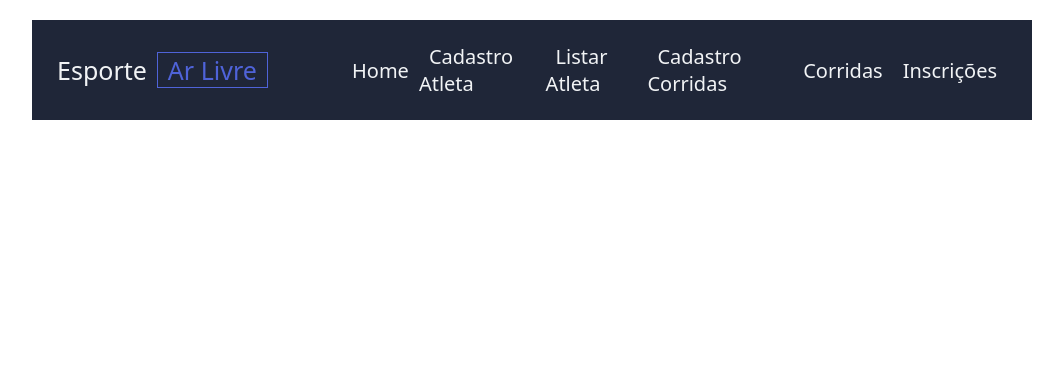
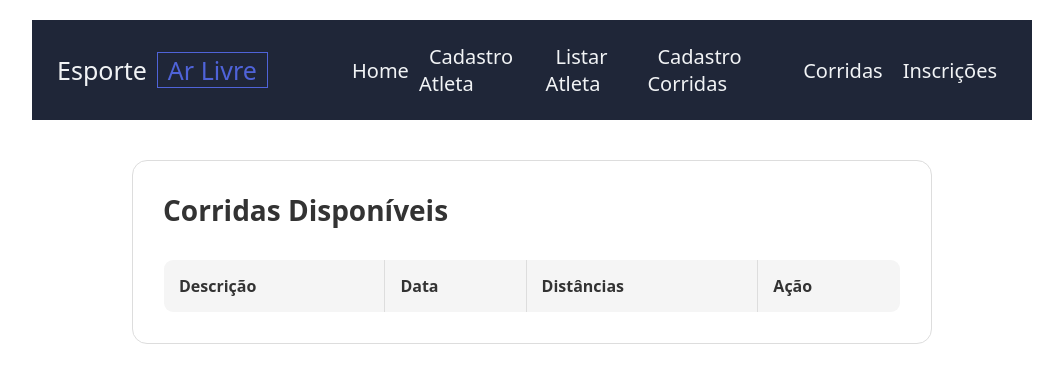
Before and after one commit to giovanavoliveira8-sketch/esportearlivre_qpr210001, an Angular app: page /corridadisponivel in a window 1280 px wide. Before the commit this address led to /. Shown: the top 382 px of the page, without its empty margins (108-1171 px from the left). Built offline with nearby package versions, Linux system fonts and the light colour scheme.

Commit message:
Comitadoos

```diff
--- a/src/app/app.routes.ts
+++ b/src/app/app.routes.ts
@@ -4,6 +4,7 @@ import { AtletaComponentComponent } from './component/atleta-component/atleta-co
 import { HomeComponentComponent } from './component/home-component/home-component.component';
 import { CadastroCorridasComponent } from './component/cadastro-corridas/cadastro-corridas.component';
 import { AtletaListComponent } from './component/atleta-list/atleta-list.component';
+import { CorridaComponent } from './component/corrida/corrida.component';
 
 export const routes: Routes = [
 
@@ -36,6 +37,11 @@ export const routes: Routes = [
     {
         path:"listaAtleta",
         component: AtletaListComponent,
+    },
+
+    {
+        path: "corridadisponivel",
+        component: CorridaComponent
     }
 
 ];
--- a/src/app/component/cadastro-corridas/cadastro-corridas.component.css
+++ b/src/app/component/cadastro-corridas/cadastro-corridas.component.css
@@ -32,6 +32,7 @@ body {
     flex-direction: column;
 }
 
+
 /* Labels */
 #form label {
     margin-top: 10px;
@@ -60,6 +61,17 @@ body {
     color: #555;
 
     outline: none;
+}
+
+#form label,
+#form .input01,
+#form .input02[type="date"] {
+    width: 100%;
+}
+
+#form button {
+    width: 109px;
+    margin-top: 15px;
 }
 
 /* Descrição */
--- /dev/null
+++ b/src/app/component/corrida/corrida.component.css
@@ -0,0 +1,40 @@
+#corrida {
+    width: 800px;
+    margin: 40px auto;
+    padding: 30px;
+    background-color: white;
+    border: 1px solid #ddd;
+    border-radius: 15px;
+}
+
+#corrida h2 {
+    margin: 0 0 30px 0;
+    font-size: 28px;
+    color: #333;
+}
+
+#corridas {
+    width: 100%;
+}
+
+#corridas table {
+    width: 100%;
+    border-collapse: collapse;
+    border-spacing: 0;
+    border: 1px solid #ddd;
+    border-radius: 10px;
+    overflow: hidden;
+}
+
+#corridas th,
+#corridas td {
+    padding: 15px;
+    text-align: left;
+    border: 1px solid #ddd;
+    border-bottom-left-radius: 1px solid #ddd;
+}
+
+#corridas th {
+    background-color: #f5f5f5;
+    color: #333;
+}
--- /dev/null
+++ b/src/app/component/corrida/corrida.component.html
@@ -0,0 +1,14 @@
+<section id="corrida">
+    <h2> Corridas Disponíveis </h2>
+
+    <div id="corridas">
+        <table>
+            <tr>
+                <th>Descrição</th>
+                <th>Data</th>
+                <th>Distâncias</th>
+                <th>Ação</th>
+            </tr>
+        </table>
+    </div>
+</section>
--- /dev/null
+++ b/src/app/component/corrida/corrida.component.ts
@@ -0,0 +1,26 @@
+import { Component, OnInit } from '@angular/core';
+import { CommonModule } from '@angular/common';
+import { Corrida } from '../models/Corrida';
+import { CorridaService } from '../../service/corrida.service';
+
+@Component({
+  selector: 'app-corrida',
+  standalone: true,
+  imports: [CommonModule],
+  templateUrl: './corrida.component.html',
+  styleUrl: './corrida.component.css'
+})
+
+export class CorridaComponent implements OnInit {
+
+  corridas: Corrida [] = [];
+
+constructor(
+  private CorridaService: CorridaService
+){ }
+
+ngOnInit(): void {
+
+ this.corridas = this.CorridaService.listarCorrida();
+}
+}
--- a/src/app/component/menu-component/menu-component.component.html
+++ b/src/app/component/menu-component/menu-component.component.html
@@ -9,7 +9,7 @@
             <li><a routerLink="cadastroatleta" class="lnk-menu">Cadastro Atleta</a></li>
             <li><a routerLink="/listaAtleta" class="lnk-menu"> Listar Atleta </a></li>
             <li><a routerLink="cadastrocorrida" class="lnk-menu"> Cadastro Corridas </a></li>
-            <li><a routerLink="/" class="lnk-menu"> Corridas </a></li>
+            <li><a routerLink="corridadisponivel" class="lnk-menu"> Corridas </a></li>
             <li><a routerLink="/" class="lnk-menu"> Inscrições </a></li>
 
         </ul>
--- /dev/null
+++ b/src/app/component/models/Corrida.ts
@@ -0,0 +1,7 @@
+export class Corrida {
+    descricao = '';
+    data = '';
+    distancia5 = false;
+    distancia10 = false;
+    distancia25 = false;
+}
--- /dev/null
+++ b/src/app/service/corrida.service.ts
@@ -0,0 +1,23 @@
+import { Injectable } from '@angular/core';
+import { Corrida } from '../component/models/Corrida';
+
+@Injectable({
+  providedIn: 'root'
+})
+export class CorridaService {
+
+  corridas: Corrida [] = [];
+
+  adicionarCorrida(corrida: Corrida) {
+
+    this.corridas.push(corrida);
+
+    console.log('Corrida cadastradas', this.corridas);
+
+  }
+
+  listarCorrida(): Corrida[] {
+
+    return this.corridas;
+    }
+  }
```
Also changed, not shown: 2 other files (tests, documents, lock files or other folders).
